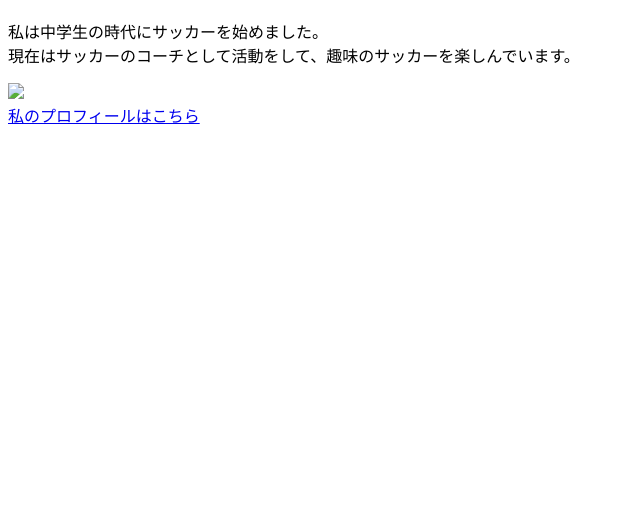
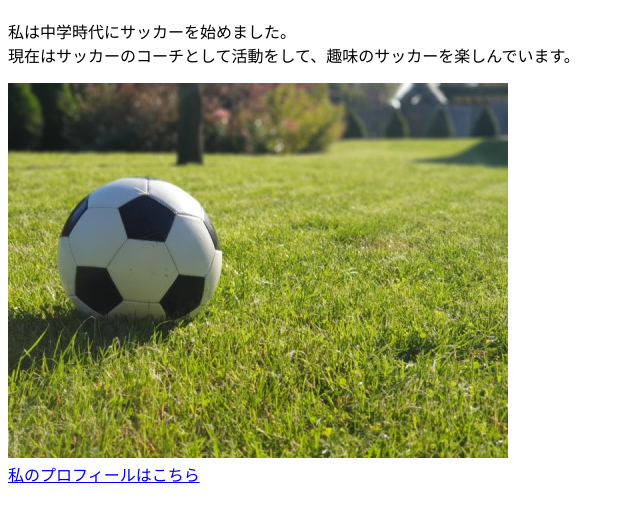
Before and after one commit to yut0622/github-basic-kadai, a plain HTML site: page kadai_005/html/kadai_005.html in a window 1280 px wide. Shown: the part 70-592 px from the top of the page, without its empty margins (0-640 px from the left). Drawn offline with Linux system fonts and the light colour scheme.

Commit message:
kadai_005を追加

```diff
--- a/kadai_005/html/kadai_005.html
+++ b/kadai_005/html/kadai_005.html
@@ -1,16 +1,16 @@
 <!DOCTYPE html>
 <html>
-<herd>
+<head>
     <title>５章課題</title>
     <meta name="description" content="このページは5章の課題です。">
     <meta charset="UTF-8">
-</herd>
+</head>
 <body>
     <h1>私の趣味</h1>
-    <p>私は中学生の時代にサッカーを始めました。<br>
+    <p>私は中学時代にサッカーを始めました。<br>
     現在はサッカーのコーチとして活動をして、趣味のサッカーを楽しんでいます。
 </p>
-<img src="../images/sample.jpg">
+<img src="../images/sample.jpg" alt="サッカーボール">
 <br><a href="https://x.com/samuraijuku">私のプロフィールはこちら</a>
 </body>
 </html>
```
Also changed, not shown: kadai_005/images/sample.jpg (added).
